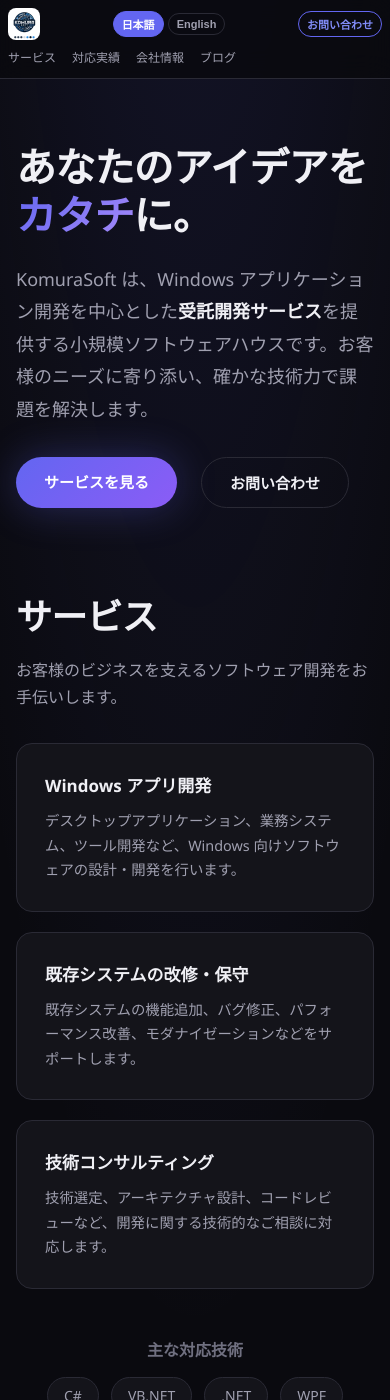
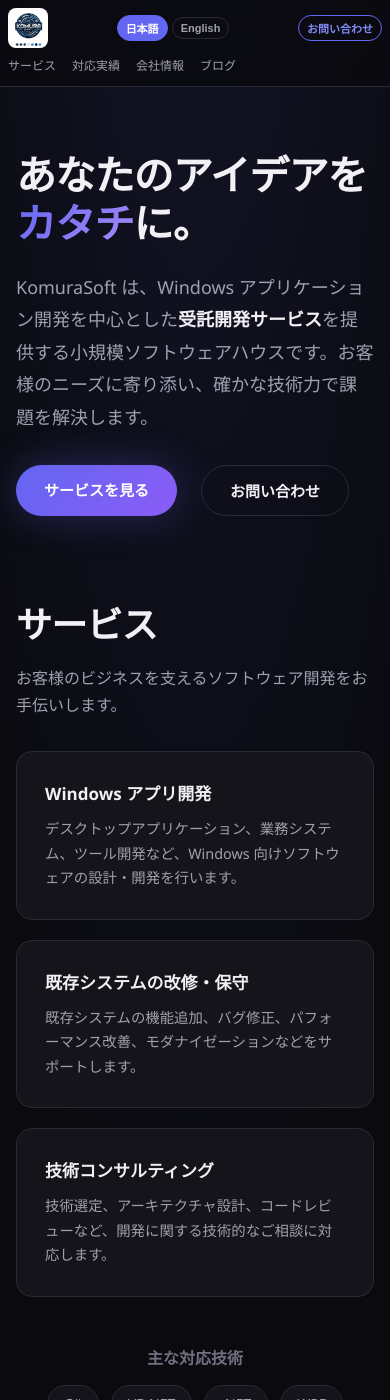
Before and after one commit to gomurin0428/KomuraSoftWeb, a Jekyll site: the page index.html, which Jekyll copies as it is, in a window 390 px wide and 1400 px high. Built offline with Jekyll 4.4.1, drawn with Linux system fonts in a browser that asks for light colours.

Commit message:
fix: constrain logo size with inline styles

```diff
--- a/_layouts/post.html
+++ b/_layouts/post.html
@@ -93,7 +93,7 @@
     <header class="site-header">
       <div class="header-inner">
         <a href="/" class="brand">
-          <img src="/logo.png" alt="KomuraSoft" class="brand-logo">
+          <img src="/logo.png" alt="KomuraSoft" class="brand-logo" style="width: 2.5rem; height: 2.5rem; max-width: 2.5rem; max-height: 2.5rem;">
           <span class="brand-name">KomuraSoft</span>
         </a>
         <nav class="site-nav">
--- a/blog/index.html
+++ b/blog/index.html
@@ -75,7 +75,7 @@
     <header class="site-header">
       <div class="header-inner">
         <a href="/" class="brand">
-          <img src="/logo.png" alt="KomuraSoft" class="brand-logo">
+          <img src="/logo.png" alt="KomuraSoft" class="brand-logo" style="width: 2.5rem; height: 2.5rem; max-width: 2.5rem; max-height: 2.5rem;">
           <span class="brand-name">KomuraSoft</span>
         </a>
         <nav class="site-nav">
--- a/index.html
+++ b/index.html
@@ -69,7 +69,7 @@
     <header class="site-header">
       <div class="header-inner">
         <div class="brand">
-          <img src="logo.png" alt="KomuraSoft" class="brand-logo">
+          <img src="logo.png" alt="KomuraSoft" class="brand-logo" style="width: 2.5rem; height: 2.5rem; max-width: 2.5rem; max-height: 2.5rem;">
           <span class="brand-name">KomuraSoft</span>
         </div>
         <nav class="site-nav" aria-label="主要ナビゲーション" data-i18n-aria-label="navAriaLabel">
--- a/komura_soft_single_page.css
+++ b/komura_soft_single_page.css
@@ -92,6 +92,8 @@
 .brand-logo {
   width: 2.5rem;
   height: 2.5rem;
+  max-width: 2.5rem;
+  max-height: 2.5rem;
   border-radius: 0.5rem;
   object-fit: contain;
 }
@@ -545,6 +547,8 @@
   .brand-logo {
     width: 2rem;
     height: 2rem;
+    max-width: 2rem;
+    max-height: 2rem;
   }
 
   .site-nav {
```
